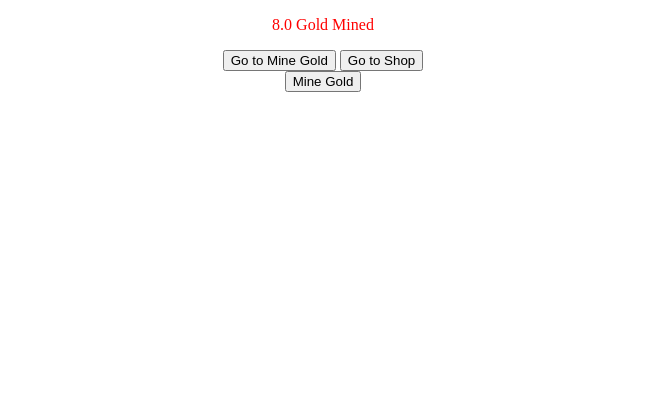
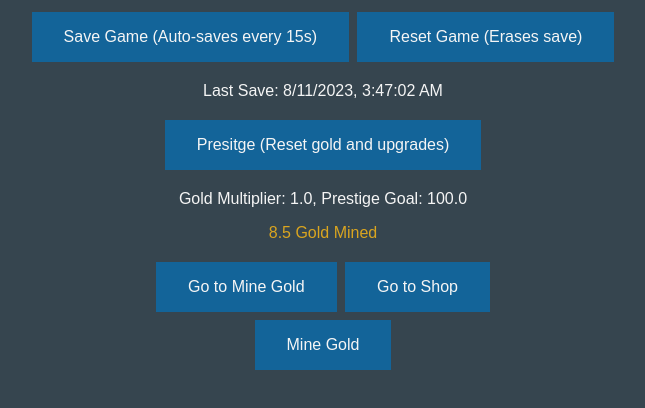
Before and after one commit to 0oOBubbles0oO/IG_Test, a plain HTML site: page index.html in a window 1280 px wide. Both pictures are taken after a click on the button "Mine Gold". Shown: the whole page, without its empty margins (317-962 px from the left). Drawn offline with Linux system fonts and the light colour scheme.

Commit message:
Reset, growth rates, and style changes

```diff
--- a/index.html
+++ b/index.html
@@ -6,6 +6,11 @@
     <link rel="stylesheet" href="styles.css">
   </head>
   <body>
+    <button onclick="saveGameClick()">Save Game (Auto-saves every 15s)</button>
+    <button onclick="resetGameAll()">Reset Game (Erases save)</button>
+    <p id="saveTime">Last Save:</p>
+    <button onclick="resetGamePrestige()">Presitge (Reset gold and upgrades)</button>
+    <p id="prestigeStats">Gold Multiplier: 1, Prestige Goal: 100</p>
     <p id="goldMined" class="gold-mined">0 Gold Mined</p>
     <div id="navigateButtons">
       <button onclick="tab('mineGoldMenu')">Go to Mine Gold</button>
--- a/main.js
+++ b/main.js
@@ -3,14 +3,20 @@ var gameData = {
   gold: 0,
   goldPerClick: 1,
   goldPerClickCost: 10,
-  lastTick: Date.now()
+  goldCostGrowth: 1.07,
+  goldMultiplier: 1,
+  lastTick: Date.now(),
+  prestigeGold: 100
 }
 
 if (saveGame !== null) {
   if (typeof saveGame.gold !== "undefined") gameData.gold = saveGame.gold;
   if (typeof saveGame.goldPerClick !== "undefined") gameData.goldPerClick = saveGame.goldPerClick;
   if (typeof saveGame.goldPerClickCost !== "undefined") gameData.goldPerClickCost = saveGame.goldPerClickCost;
+  if (typeof saveGame.goldCostGrowth !== "undefined") gameData.goldCostGrowth = saveGame.goldCostGrowth;
+  if (typeof saveGame.goldMultiplier !== "undefined") gameData.goldMultiplier = saveGame.goldMultiplier;
   if (typeof saveGame.lastTick !== "undefined") gameData.lastTick = saveGame.lastTick;
+  if (typeof saveGame.prestigeGold !== "undefined") gameData.prestigeGold = saveGame.prestigeGold;
 }
 
 function tab(tab) {
@@ -19,41 +25,83 @@ function tab(tab) {
   document.getElementById("shopMenu").style.display = "none"
   document.getElementById(tab).style.display = "inline-block"
 }
-// go to a tab for the first time, so not all show
-tab("mineGoldMenu")
+
+function initialize() {
+  tab("mineGoldMenu") // go to a tab for the first time, so not all show
+  today = new Date(gameData.lastTick);
+  update("saveTime", "Last Save: " + today.toLocaleString())
+  update("prestigeStats", "Gold Multiplier: " + format(gameData.goldMultiplier) + ", Prestige Goal: " + format(gameData.prestigeGold))
+  update("perClickUpgrade", "Upgrade Pickaxe (Currently Level " + format(gameData.goldPerClick) + ") Cost: " + format(gameData.goldPerClickCost) + " Gold")
+  update("goldMined", format(gameData.gold) + " Gold Mined")
+}
+
+initialize()
+
+function resetGameAll() {
+  gameData.gold = 0
+  gameData.goldPerClick = 1
+  gameData.goldPerClickCost = 10
+  gameData.goldMultiplier = 1
+  gameData.prestigeGold = 100
+  update("prestigeStats", "Gold Multiplier: " + format(gameData.goldMultiplier) + ", Prestige Goal: " + format(gameData.prestigeGold))
+  update("perClickUpgrade", "Upgrade Pickaxe (Currently Level " + format(gameData.goldPerClick) + ") Cost: " + format(gameData.goldPerClickCost) + " Gold")
+  update("goldMined", format(gameData.gold) + " Gold Mined")
+}
+
+function resetGamePrestige() {
+  if (gameData.gold >= gameData.prestigeGold) {
+    prestigeFactor = (1 + gameData.gold/gameData.prestigeGold)
+    gameData.goldMultiplier *= prestigeFactor
+    gameData.gold = 0
+    gameData.goldPerClick = gameData.goldMultiplier
+    gameData.goldPerClickCost = 10
+    gameData.prestigeGold *= prestigeFactor * gameData.goldCostGrowth
+    update("prestigeStats", "Gold Multiplier: " + format(gameData.goldMultiplier) + ", Prestige Goal: " + format(gameData.prestigeGold))
+    update("perClickUpgrade", "Upgrade Pickaxe (Currently Level " + format(gameData.goldPerClick) + ") Cost: " + format(gameData.goldPerClickCost) + " Gold")
+    update("goldMined", format(gameData.gold) + " Gold Mined")
+  }
+}
 
 function update(id, content) {
   document.getElementById(id).innerHTML = content;
 }
 
 function mineGold() {
-  gameData.gold += gameData.goldPerClick
-  update("goldMined", format(gameData.gold, "scientific") + " Gold Mined")
+  gameData.gold += gameData.goldPerClick * gameData.goldMultiplier
+  update("goldMined", format(gameData.gold) + " Gold Mined")
 }
 
 function buyGoldPerClick() {
   if (gameData.gold >= gameData.goldPerClickCost) {
     gameData.gold -= gameData.goldPerClickCost
-    gameData.goldPerClick += 1
-    gameData.goldPerClickCost *= 2
-    update("goldMined", format(gameData.gold, "scientific") + " Gold Mined")
-    update("perClickUpgrade", "Upgrade Pickaxe (Currently Level " + format(gameData.goldPerClick, "scientific") + ") Cost: " + format(gameData.goldPerClickCost, "scientific") + " Gold")
+    gameData.goldPerClick += gameData.goldMultiplier
+    gameData.goldPerClickCost *= gameData.goldCostGrowth
+    update("goldMined", format(gameData.gold) + " Gold Mined")
+    update("perClickUpgrade", "Upgrade Pickaxe (Currently Level " + format(gameData.goldPerClick) + ") Cost: " + format(gameData.goldPerClickCost) + " Gold")
   }
+}
+
+function saveGameClick() {
+  localStorage.setItem('goldMinerSave', JSON.stringify(gameData))
+  timeElapsed = Date.now();
+  today = new Date(timeElapsed);
+  update("saveTime", "Last Save: " + today.toLocaleString())
 }
 
 var mainGameLoop = window.setInterval(function() {
   diff = Date.now() - gameData.lastTick;
   gameData.lastTick = Date.now()
   gameData.gold += gameData.goldPerClick * (diff / 1000)
-  update("goldMined", format(gameData.gold, "scientific") + " Gold Mined")
-  update("perClickUpgrade", "Upgrade Pickaxe (Currently Level " + format(gameData.goldPerClick, "scientific") + ") Cost: " + format(gameData.goldPerClickCost, "scientific") + " Gold")
-}, 1000)
+  update("goldMined", format(gameData.gold) + " Gold Mined")
+}, 500)
 
 var saveGameLoop = window.setInterval(function() {
-  localStorage.setItem('goldMinerSave', JSON.stringify(gameData))
+  saveGameClick()
 }, 15000)
 
-function format(number, type) {
+
+function format(number, type = "standard") {
+  if (type == "standard") return Intl.NumberFormat("en", { notation: "compact", maximumFractionDigits: 1, minimumFractionDigits: 1}).format(number)
 	let exponent = Math.floor(Math.log10(number))
 	let mantissa = number / Math.pow(10, exponent)
 	if (exponent < 3) return number.toFixed(1)
--- a/styles.css
+++ b/styles.css
@@ -1,11 +1,24 @@
 .gold-mined {
-    color: red;
+    color: goldenrod;
   }
 
   body { /* no . means element type */
     text-align: center; /* text-align centers text AND children */
+    background-color: #36454F;
+    color: whitesmoke;
+    font-family: Arial
   }
 
-  * { /* * applies to all elements, use with caution */
-    outline: none;
+  button { /* * applies to all elements, use with caution */
+    background-color: #136499;
+    border: none;
+    color: whitesmoke;
+    padding: 16px 32px;
+    text-align: center;
+    font-size: 16px;
+    margin: 4px 2px;
+    opacity: 1;
+    transition: 0.3s;
   }
+
+  button:hover {opacity: 0.6}
```
